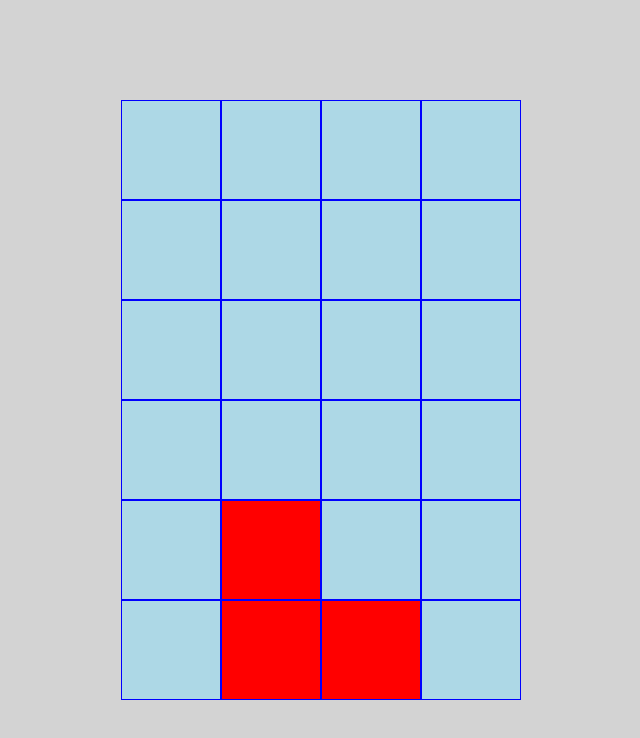
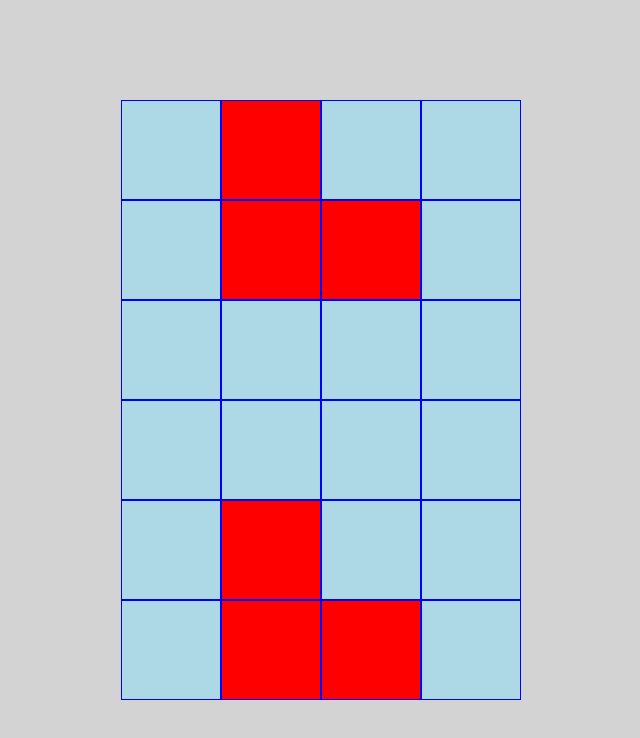
Before and after one commit to jose149/tetris, a React app: page / in a window 1280 px wide. Both pictures are taken after a click on the button "1P Solo". Shown: the top 738 px of the page, without its empty margins (319-959 px from the left). Built offline with nearby package versions, Linux system fonts and the light colour scheme; the HTML template or start-up script is replaced by a standard one.

Commit message:
drop new figure

```diff
--- a/src/adapters/interface/modules/board/AppBoard.tsx
+++ b/src/adapters/interface/modules/board/AppBoard.tsx
@@ -14,10 +14,7 @@ export default function AppBoard(size: Size) {
 
   useEffect(() => {
     const timeoutId = setTimeout(()=>{
-      console.log('board before adding a figure: ',JSON.stringify(tetrisBoard.boardMatrix))
       addFigure(fakeFigure1);
-      console.log('board after adding a figure: ',JSON.stringify(tetrisBoard.boardMatrix))
-      setBoardMatrix(tetrisBoard.boardMatrix);
     }, 500);
 
     // Clean up the timeout if the component unmounts
@@ -26,6 +23,7 @@ export default function AppBoard(size: Size) {
 
   function addFigure(figure:FigureConfig):void {
     tetrisBoard.addFigure(figure)
+    setBoardMatrix(tetrisBoard.boardMatrix);
     setDropFigure()
   }
 
@@ -38,7 +36,7 @@ export default function AppBoard(size: Size) {
       if(tetrisBoard.figurePosition && tetrisBoard.figurePosition.y < (size.height - fakeFigure1.shape.length)){
         setDropFigure()
       }else{
-        // addFigure(fakeFigure1)
+        addFigure(fakeFigure1)
       }
     }, 500)
   }
--- a/src/core/entities/board.ts
+++ b/src/core/entities/board.ts
@@ -12,9 +12,9 @@ export class Board {
   private currentFigure?: Figure = undefined
   private boardMatrixSnapshot: Matrix;
 
-  constructor(private height: number, private width: number) {
+  constructor(height: number, width: number) {
       this.currentBoardMatrix = this.createEmptyMatrix(height, width);
-      this.boardMatrixSnapshot = this.currentBoardMatrix;
+      this.boardMatrixSnapshot = this.currentBoardMatrix.map(row => [...row]);
   }
 
   get boardMatrix():Matrix{
@@ -31,9 +31,9 @@ export class Board {
   // }
 
   public addFigure(figure:FigureConfig):void {
-    this.boardMatrixSnapshot = this.currentBoardMatrix;
-    this.currentFigure = new Figure(figure.shape, figure.position)
-    this.currentBoardMatrix = this.addFigureToBoard(this.currentFigure)
+    this.boardMatrixSnapshot = this.currentBoardMatrix.map(row => [...row]);
+    this.currentFigure = new Figure(figure.shape, {y: 0, x: 1})
+    this.addFigureToBoard(this.currentFigure)
   }
 
   public dropCurrentFigure(): void {
@@ -41,14 +41,14 @@ export class Board {
       return
     }
     this.currentFigure.drop()
-    this.currentBoardMatrix = this.addFigureToBoard(this.currentFigure)
+    this.addFigureToBoard(this.currentFigure)
   }
 
   private createEmptyMatrix(rowsNumber:number, colsNumber:number):Matrix{
     return Array(rowsNumber).fill(Array(colsNumber).fill(null))
   }
 
-  private addFigureToBoard(figure: Figure): Matrix {
+  private addFigureToBoard(figure: Figure): void {
     const currentMatrix = this.boardMatrixSnapshot.map(row => [...row]);
 
     for (let row = 0; row < figure.shape.length; row++) {
@@ -63,6 +63,6 @@ export class Board {
       }
     }
 
-    return currentMatrix
+    this.currentBoardMatrix = currentMatrix;
   }
 }
```
